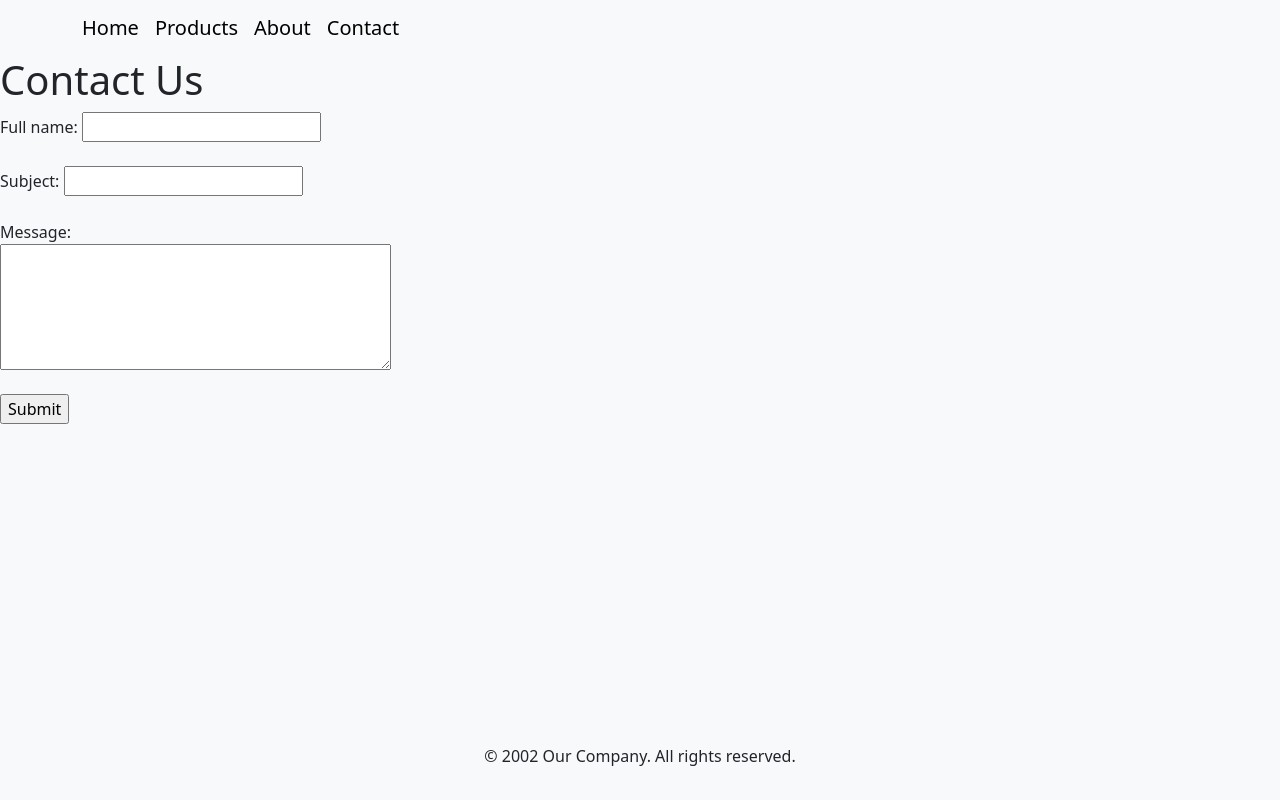
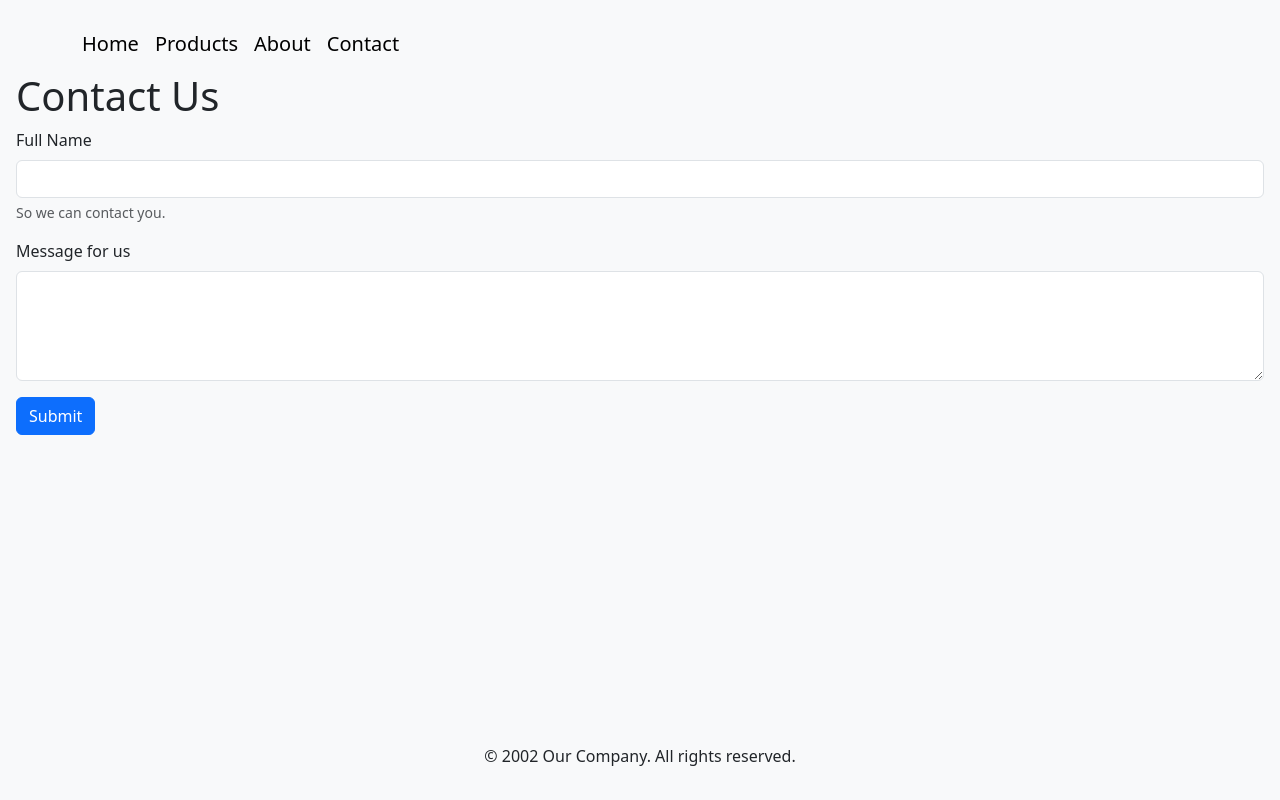
Before and after one commit to Ismaeel-Williams/css_exercise4, a plain HTML site: page html/contact.html in a window 1280 px wide. Drawn offline with nearby package versions, Linux system fonts and the light colour scheme.

Commit message:
completedexercise4

```diff
--- a/html/contact.html
+++ b/html/contact.html
@@ -10,7 +10,7 @@
     />
     <title>Contact</title>
   </head>
-  <body class="bg-light mb-5 pb-5">
+  <body class="bg-light m-3 pb-5">
     <nav class="navbar bg-body-tertiary">
       <div class="container-lg justify-content-start">
         <a class="navbar-brand" href="../index.html">Home</a>
@@ -20,15 +20,22 @@
       </div>
     </nav>
     <h1>Contact Us</h1>
-    <form action="/action_page.php" method="get">
-      <label for="fname">Full name:</label>
-      <input type="text" id="fullname" name="fullname" /><br /><br />
-      <label for="subject">Subject:</label>
-      <input type="text" id="subject" name="subject" /><br /><br />
-      <label for="message">Message:</label><br />
-      <textarea id="message" name="message" rows="5" cols="40"></textarea
-      ><br /><br />
-      <input type="submit" value="Submit" />
+    <form>
+      <div class="mb-3">
+        <label for="fullName" class="form-label">Full Name</label>
+        <input
+          type="text"
+          class="form-control"
+          id="fullName"
+          aria-describedby="fullNameHelp"
+        />
+        <div id="fullNameHelp" class="form-text">So we can contact you.</div>
+      </div>
+      <div class="mb-3">
+        <label for="exampleFeedback" class="form-label">Message for us</label>
+        <textarea class="form-control" id="exampleFeedback" rows="4"></textarea>
+      </div>
+      <button type="submit" class="btn btn-primary">Submit</button>
     </form>
   </body>
   <footer class="fixed-bottom bg-light text-center py-3">
--- a/index.html
+++ b/index.html
@@ -9,9 +9,13 @@
       integrity="sha384-yEPZ7jP9S0QKiUQ0m3jjsO4ProIW7wvR9gXkI7JOGa2XVsw53Yke2bsdkBbjmmiX"
       crossorigin="anonymous"
     />
+    <link
+      rel="stylesheet"
+      href="https://cdnjs.cloudflare.com/ajax/libs/animate.css/4.1.1/animate.min.css"
+    />
     <title>Home</title>
   </head>
-  <body class="bg-light mb-5 pb-5">
+  <body class="bg-light m-3 pb-5">
     <nav class="navbar bg-body-tertiary">
       <div class="container-lg justify-content-start">
         <a class="navbar-brand" href="#">Home</a>
@@ -20,7 +24,55 @@
         <a class="navbar-brand" href="html/contact.html">Contact</a>
       </div>
     </nav>
-    <h1>Welcome to Our Website</h1>
+    <div class="container-fluid">
+      <div class="row align-items-start">
+        <!-- Page content on the left -->
+        <div class="col-md-8">
+          <h1>Welcome to Our Website</h1>
+
+          <div class="alert alert-info" role="alert">
+            ALERT beautiful ALERT Beautiful person spotted ALERT
+          </div>
+        </div>
+
+        <div class="col-md-4">
+          <div id="catCarousel" class="carousel slide">
+            <div class="carousel-inner">
+              <div class="carousel-item active">
+                <img
+                  src="imgs/cat-laughing.jpg"
+                  class="d-block w-100 animate__animated animate__shakeX animate__infinite"
+                  alt="A cat laughing at you"
+                />
+                <p class="text-center mt-2">
+                  Here's a cat laughing at you. You can't stop him. also its on
+                  a carousel. OH he also animated. You can't stop him. You can't
+                  stop the cat.
+                </p>
+              </div>
+
+              <div class="carousel-item">
+                <img
+                  src="imgs/cat-laughing.jpg"
+                  class="d-block w-100 animate__animated animate__shakeX animate__infinite"
+                  alt="A cat laughing at you"
+                />
+                <p class="text-center mt-2">Still here.</p>
+              </div>
+
+              <div class="carousel-item">
+                <img
+                  src="imgs/cat-laughing.jpg"
+                  class="d-block w-100 animate__animated animate__shakeX animate__infinite"
+                  alt="A cat laughing at you"
+                />
+                <p class="text-center mt-2">There is no escape.</p>
+              </div>
+            </div>
+          </div>
+        </div>
+      </div>
+    </div>
   </body>
   <footer class="fixed-bottom bg-light text-center py-3">
     <a><p>&copy; 2002 Our Company. All rights reserved.</p></a>
```
Also changed, not shown: html/about.html (+1 -1 lines), html/products.html (+1 -1 lines), imgs/cat-laughing.jpg (added).
